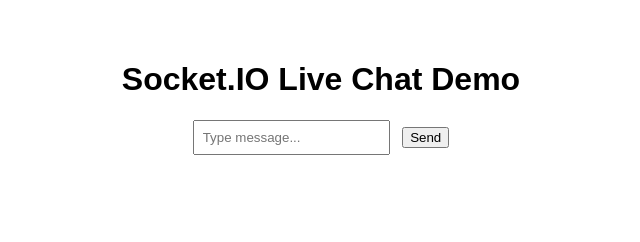
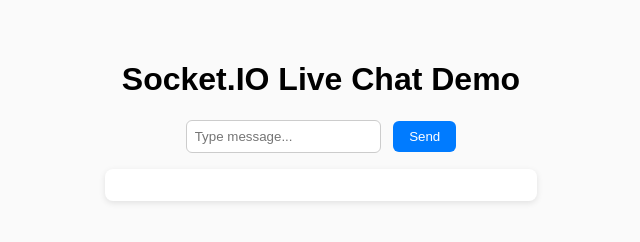
Before and after one commit to BV0073194/LifeRP-MC, a website: page public/index.html in a window 1280 px wide. Both pictures are taken after typing "Sample" into the empty fields and a click on the button "Send". Shown: the whole page, without its empty margins (319-959 px from the left). Drawn offline with nearby package versions, Linux system fonts and the light colour scheme; no server answers.

Commit message:
Improve styling and message handling in index.html
Enhanced styling for input and messages, added button styles, and improved message handling.

```diff
--- a/public/index.html
+++ b/public/index.html
@@ -1,12 +1,45 @@
 <!DOCTYPE html>
 <html lang="en">
 <head>
-  <meta charset="UTF-8">
+  <meta charset="UTF-8" />
+  <meta name="viewport" content="width=device-width, initial-scale=1.0" />
   <title>Socket.IO Demo</title>
   <style>
-    body { font-family: sans-serif; text-align: center; padding: 2rem; }
-    input { padding: 0.5rem; margin-right: 0.5rem; }
-    #messages { margin-top: 1rem; text-align: left; max-width: 400px; margin-inline: auto; }
+    body {
+      font-family: sans-serif;
+      text-align: center;
+      padding: 2rem;
+      background: #fafafa;
+    }
+    input {
+      padding: 0.5rem;
+      margin-right: 0.5rem;
+      border: 1px solid #ccc;
+      border-radius: 6px;
+    }
+    button {
+      padding: 0.5rem 1rem;
+      border: none;
+      border-radius: 6px;
+      background: #007bff;
+      color: white;
+      cursor: pointer;
+    }
+    button:hover {
+      background: #0056b3;
+    }
+    #messages {
+      margin-top: 1rem;
+      text-align: left;
+      max-width: 400px;
+      margin-inline: auto;
+      background: white;
+      padding: 1rem;
+      border-radius: 8px;
+      box-shadow: 0 2px 6px rgba(0,0,0,0.1);
+      overflow-y: auto;
+      max-height: 300px;
+    }
   </style>
 </head>
 <body>
@@ -17,30 +50,43 @@
   </div>
   <div id="messages"></div>
 
+  <!-- Socket.IO client script -->
   <script src="/socket.io/socket.io.js"></script>
   <script>
+    // Connect automatically to same origin (works on Render and locally)
     const socket = io();
+
     const msgInput = document.getElementById('msg');
     const sendBtn = document.getElementById('send');
     const messages = document.getElementById('messages');
 
-    socket.on('message', (text) => {
+    // Helper to add messages
+    function addMessage(text) {
       const el = document.createElement('div');
       el.textContent = text;
       messages.appendChild(el);
-    });
+      messages.scrollTop = messages.scrollHeight;
+    }
 
-    socket.on('chat', (text) => {
-      const el = document.createElement('div');
-      el.textContent = text;
-      messages.appendChild(el);
-    });
+    // Events
+    socket.on('connect', () => addMessage(`✅ Connected as ${socket.id}`));
+    socket.on('disconnect', () => addMessage('❌ Disconnected from server'));
+    socket.on('message', addMessage);
+    socket.on('chat', addMessage);
 
+    // Send button
     sendBtn.onclick = () => {
       const text = msgInput.value.trim();
-      if (text) socket.emit('chat', text);
-      msgInput.value = '';
+      if (text) {
+        socket.emit('chat', text);
+        msgInput.value = '';
+      }
     };
+
+    // Send on Enter key
+    msgInput.addEventListener('keypress', (e) => {
+      if (e.key === 'Enter') sendBtn.click();
+    });
   </script>
 </body>
 </html>
```
